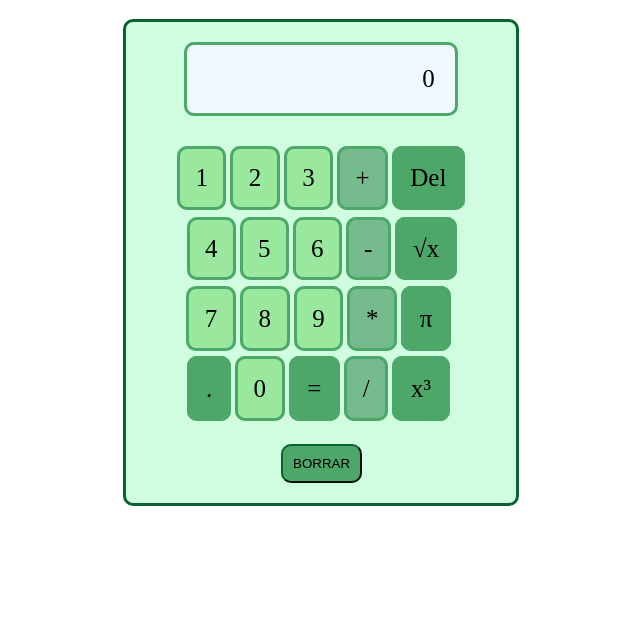
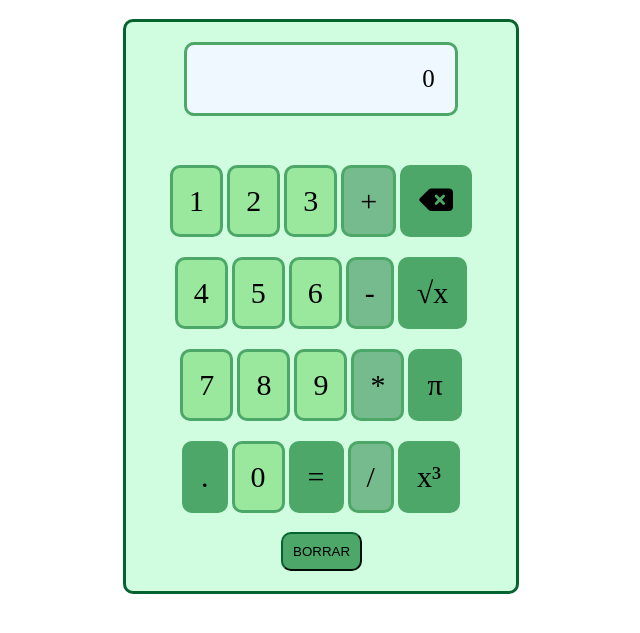
Before and after one commit to jdavidfa0/JavaScript, a plain HTML site: page Calculadora/index.html in a window 1280 px wide. Shown: the part 61-694 px from the top of the page, without its empty margins (319-959 px from the left). Drawn offline with Linux system fonts and the light colour scheme.

Commit message:
JavaScript 3.0

```diff
--- a/Calculadora/css/estilo.css
+++ b/Calculadora/css/estilo.css
@@ -4,13 +4,15 @@ ul{
 
 }
 li{
-    display: inline;
+    display: inline-block;
     border: solid;
     border-color: #4da768;;
     background-color:#99e89d;
     border-radius: 10px;
-    padding: 5%;
-    font-size: 25px;
+    padding: 5.2%;
+    font-size: 30px;
+    margin-bottom: -40px;
+
 
 }
 li:hover{
@@ -21,23 +23,24 @@ li:hover{
     text-align: center;
     padding: 6%;
 
+
+
 }
 .fila2{
 
     text-align: center;
     padding: 6%;
-    margin-left: 2.1px;
+
 }
 .fila3{
 
     text-align: center;
     padding: 6%;
-    margin-left: -5px;
+
 }
 .fila4{
     text-align: center;
     padding: 6%;
-    margin-left: -5px;
 
 }
 .container{
--- a/Calculadora/index.html
+++ b/Calculadora/index.html
@@ -5,6 +5,7 @@
     <meta name="viewport" content="width=device-width, initial-scale=1.0">
     <title>Document</title>
     <link rel="stylesheet" href="css/estilo.css">
+    <script src="https://kit.fontawesome.com/ea06c7c0f7.js" crossorigin="anonymous"></script>
 </head>
 <body>
     <center><h1>CALCULADORA</h1></center>
@@ -17,7 +18,7 @@
                     <li class="numero">2</li>
                     <li class="numero">3</li>
                     <li class="simbolo">+</li>
-                    <li class="del">Del</li>
+                    <li class="del"><i class="fa-solid fa-delete-left"></i></li>
 
                 </div>
                 <div class="fila2">
@@ -46,7 +47,7 @@
                 </div>
 
             </ul>
-            <button class="boton" onclick="fun.borrar()">BORRAR</button>
+            <button class="boton" onclick="fun.borrar()" > BORRAR</button>
       </div>
 
     </div>
```
Also changed, not shown: 1 other file.
